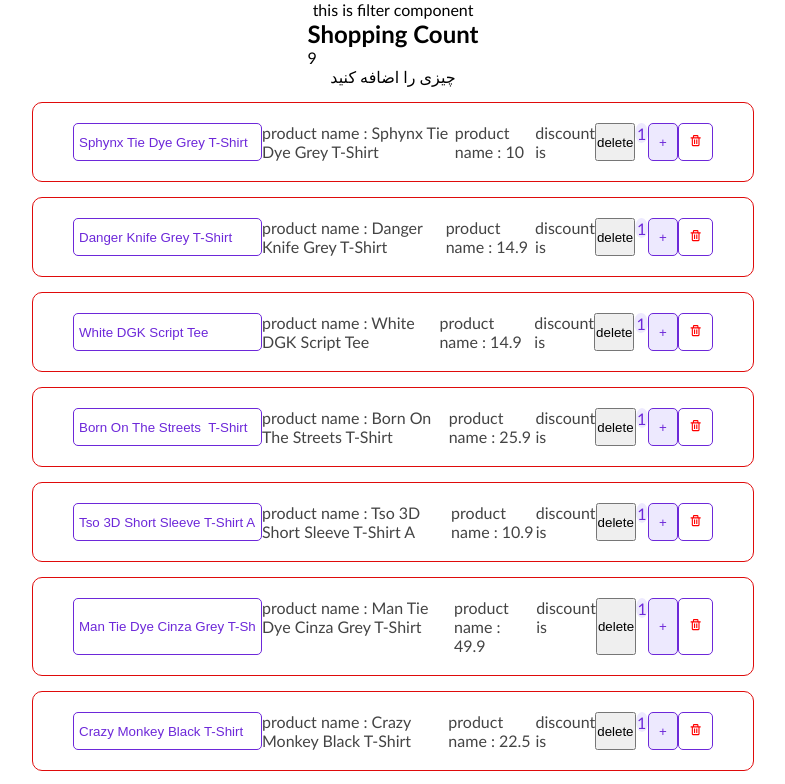
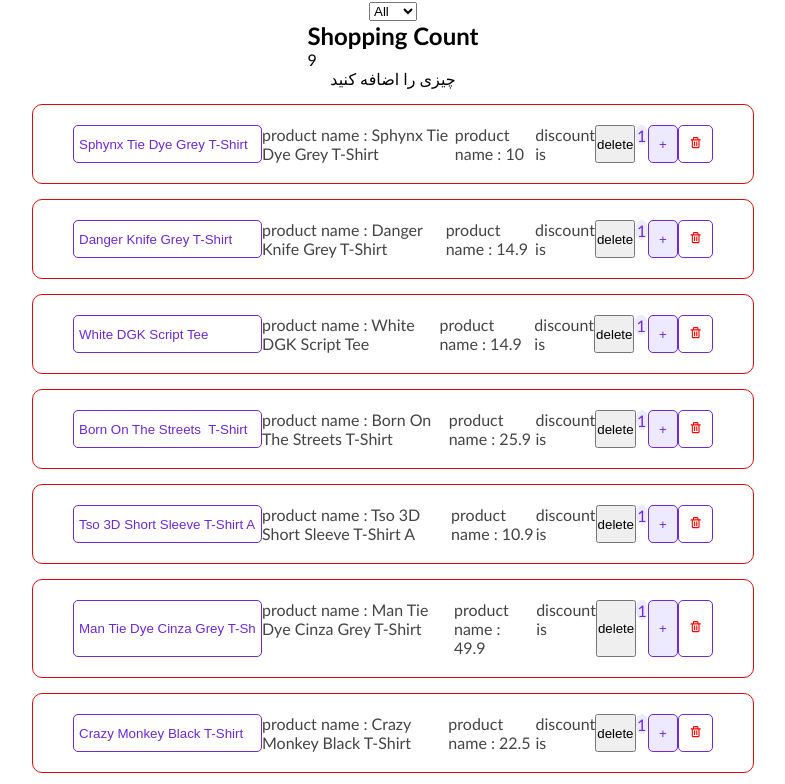
Before and after one commit to meysamsalehi/ReactTraining, a React (Create React App) app: page / in a window 1280 px wide. Shown: the top 784 px of the page, without its empty margins (247-1032 px from the left). Built offline with nearby package versions, Linux system fonts and the light colour scheme.

Commit message:
Session67 => Select Box for filter and dispatch value

```diff
--- a/src/App.css
+++ b/src/App.css
@@ -4,7 +4,8 @@
   flex-direction: column;
   align-items: center;
   /* height: 500vh; */
-  width: 100%;
+  min-height: 500px;
+  max-height: 6000px;
   background: #fff;
 }
 
--- a/src/App.js
+++ b/src/App.js
@@ -1,4 +1,3 @@
-import "./App.css";
 import ProductList from "./Component/ProductList/ProductList";
 import NavBar from "./Component/NavBar/Navbar";
 import ProductsProvider from "./Component/ProductsProvider/ProductsProvider";
--- a/src/Component/Filter/Filter.js
+++ b/src/Component/Filter/Filter.js
@@ -1,5 +1,20 @@
+import { useProductsAction } from "../ProductsProvider/ProductsProvider";
+
 const Filter = () => {
-  return <div>this is filter component</div>;
+  const dispatch = useProductsAction();
+
+  return (
+    <div>
+      <select onChange={(e) => dispatch({ type: "filter", event: e })}>
+        <option value="">All</option>
+        <option value="XXL">XXL</option>
+        <option value="XL">XL</option>
+        <option value="LG">LG</option>
+        <option value="MD">MD</option>
+        <option value="XS">XS</option>
+      </select>
+    </div>
+  );
 };
 
 export default Filter;
--- a/src/Component/ProductsProvider/ProductsProvider.js
+++ b/src/Component/ProductsProvider/ProductsProvider.js
@@ -37,6 +37,9 @@
     case "remove":
       const filteredProducts = state.filter((p) => p.id !== action.id);
       return filteredProducts;
+    case "filter":
+      alert(action.event.target.value);
+      return state;
     default:
       return state;
   }
--- a/src/index.css
+++ b/src/index.css
@@ -8,12 +8,12 @@
   font-family: "Gill Sans", "Gill Sans MT", Calibri, "Trebuchet MS", sans-serif;
 }
 
-.container{
+.container {
   display: flex;
   justify-content: space-evenly;
   flex-direction: column;
   width: 100%;
-  height: 100vh;
+  /* height: 100vh; */
   align-items: center;
   background-color: #fff;
 }
```
Also changed, not shown: src/AppClass.js (+4 -4 lines).
